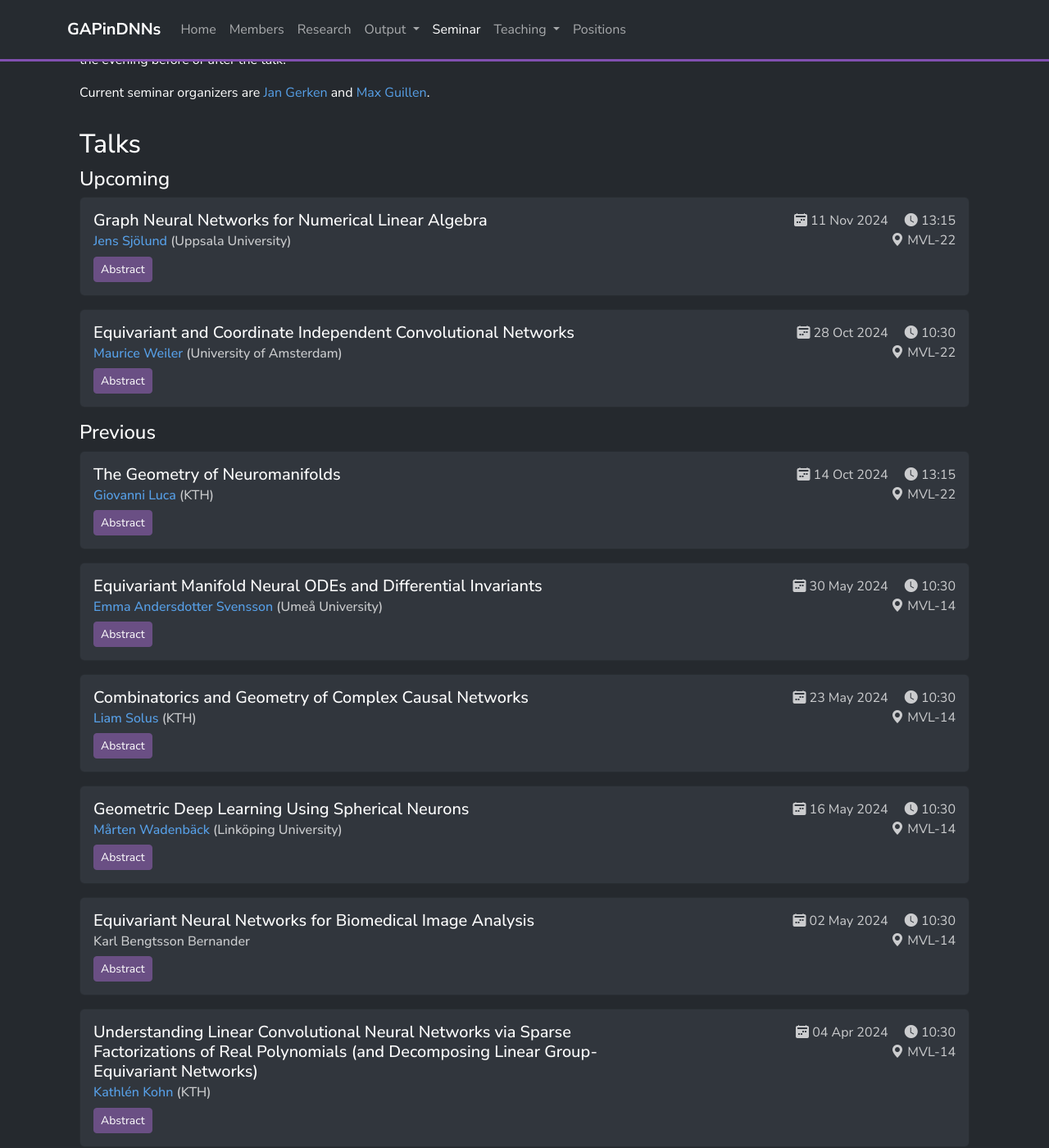
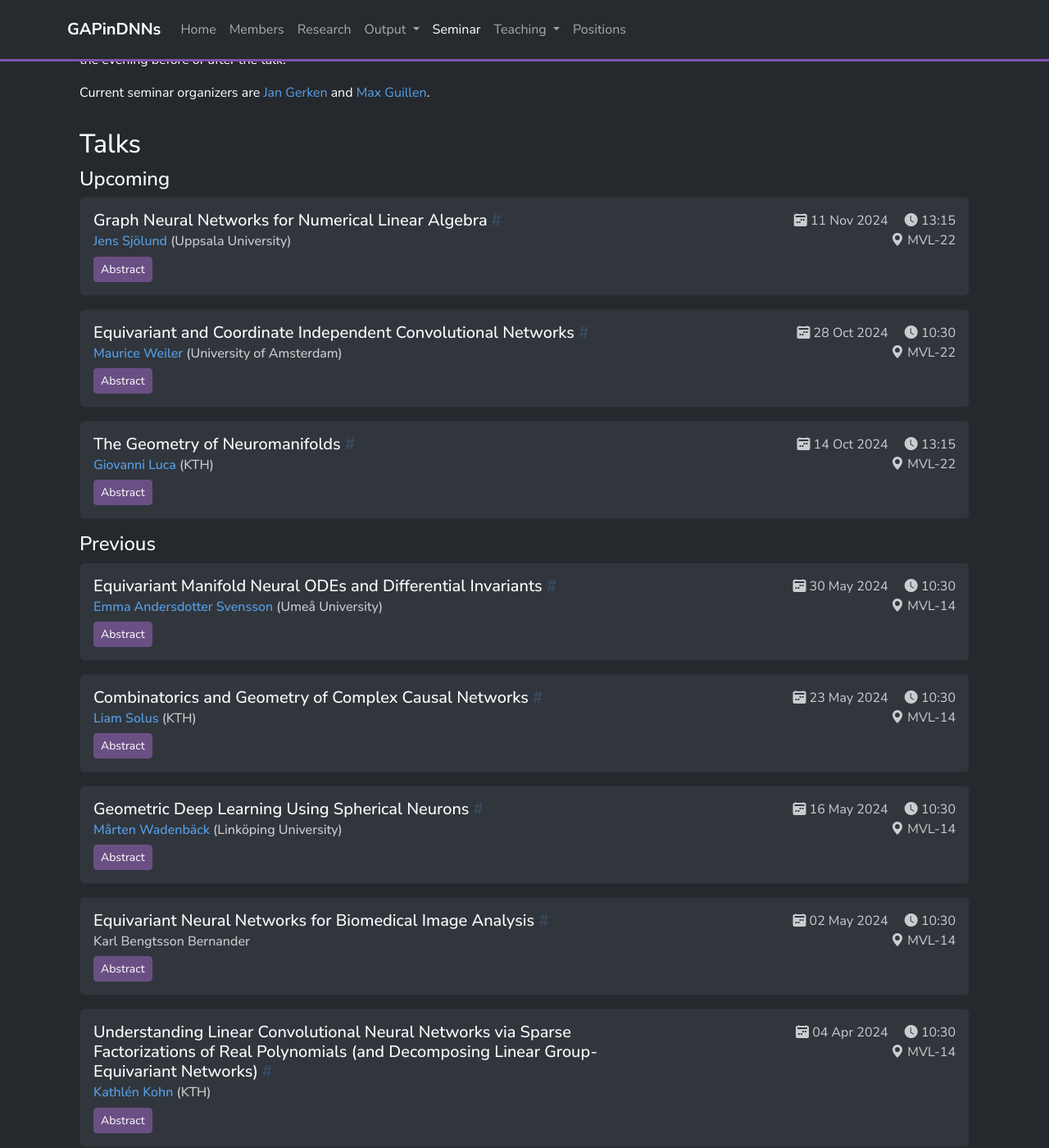
Before and after one commit to GAPinDNNs/gapindnns.github.io, a Jekyll site: the page built from _pages/seminar.md, in a window 1280 px wide and 1400 px high, scrolled down 243 px. Shown: the whole window at 82% size. Built offline with Jekyll 4.4.1, drawn with Linux system fonts in a browser that asks for light colours; nearby versions of some CDN libraries.

Commit message:
Fixed time issue talks, added anchor links to talks

```diff
--- a/_includes/talk.html
+++ b/_includes/talk.html
@@ -1,10 +1,10 @@
 {% assign talk = include.talk %}
 {% assign id = include.id %}
-<div class="card mb-3 talk-entry">
+<div id="talk_{{id}}" class="card mb-3 talk-entry">
   <div class="card-body">
     <div class="row justify-content-between">
       <div class="col-sm-8">
-        <h5 class="card-title">{{ talk.title }}</h5>
+        <h5 class="card-title">{{ talk.title }} <a class="link-opacity-25" href="#talk_{{id}}">#</a></h5>
         <h6 class="card-subtitle mb-2 text-muted">
         {% include link_members.html url=talk.speaker.url last_name=talk.speaker.last_name first_name=talk.speaker.first_name %}
           {% if talk.speaker.affiliation %}<span class="">({{
@@ -14,8 +14,8 @@
       <div class="col-sm text-end text-body-secondary">
         <div class"row">
           <i class="bi bi-calendar2-week-fill"></i> <span class="talk-date">{{talk.date | date_to_string }}</span>
-          {% if talk.time %}<i class="ms-3 bi bi-clock-fill"></i> {{ talk.time
-          | date: "%H:%M" }}{% endif %}
+          {% if talk.time %}<i class="ms-3 bi bi-clock-fill"></i> <span class="talk-time">{{ talk.time
+            | date: "%H:%M" }}</span>{% endif %}
         </div>
 
         <div class"row">
--- a/_layouts/homelay.html
+++ b/_layouts/homelay.html
@@ -34,7 +34,8 @@ layout: default
         {{ content }}
 
         {% assign cutoff_date = 'now' | date: '%s' %}
-        {% assign cutoff_date = cutoff_date | minus: 7776000 %}
+        {% assign cutoff_time_unix = 183 | times: 24 | times: 3600 %}
+        {% assign cutoff_date = cutoff_date | minus: cutoff_time_unix %}
         {% assign all_news = site.data.news | sort: "date" | reverse %}
         {% assign recent_news = "" | split: "," %}
         {% for news in all_news %}
--- a/_sass/main.scss
+++ b/_sass/main.scss
@@ -172,3 +172,7 @@ p + h2 {
 	--bs-btn-font-size: 0.75rem;
 	--bs-btn-border-radius: 0.35rem;
 }
+
+.card:target {
+	--bs-card-bg: #392f43;
+}
--- a/assets/js/custom.js
+++ b/assets/js/custom.js
@@ -1,5 +1,6 @@
 // cut off time for news in unix time
-const news_cutoff = Math.round(Date.now() / 1000 - 90*24*3600);
+const news_cutoff_days = 183;
+const news_cutoff = Math.round(Date.now() / 1000 - news_cutoff_days*24*3600);
 const news = document.querySelectorAll(".news");
 if (news.length != 0) {
   let displayed_news_counter = 0;
@@ -23,6 +24,8 @@ const talks = document.querySelectorAll(".talk-entry");
 if (talks.length != 0) {
   var has_upcoming = false;
   const latest_date = talks[0].querySelector(".talk-date");
+  const latest_time = talks[0].querySelector(".talk-time");
+  const latest_datetime = new Date(latest_date.innerText + ' ' + latest_time.innerText + ' GMT+02:00');
   latest_date_unix = Math.round(new Date(latest_date.innerText).getTime()/1000)
   const now_unix = Math.round(Date.now() / 1000)
   if (latest_date_unix > now_unix) {
@@ -34,8 +37,10 @@ if (talks.length != 0) {
   if (has_upcoming) {
     for (let i = 0; i < talks.length; i++) {
       const talk_date = talks[i].querySelector(".talk-date");
-      talk_date_unix = Math.round(new Date(talk_date.innerText).getTime()/1000)
-      if (talk_date_unix < now_unix) {
+      const talk_time = talks[i].querySelector(".talk-time");
+      const talk_datetime = new Date(talk_date.innerText + ' ' + talk_time.innerText + ' GMT+02:00');
+      talk_date_unix = Math.round(talk_datetime.getTime()/1000)
+      if (talk_date_unix + 3600 < now_unix) {
         let PreviousDiv = document.createElement("div");
         PreviousDiv = talks[i].insertAdjacentElement("beforebegin", PreviousDiv);
         PreviousDiv.innerHTML = "<h4>Previous</h4>";
```
